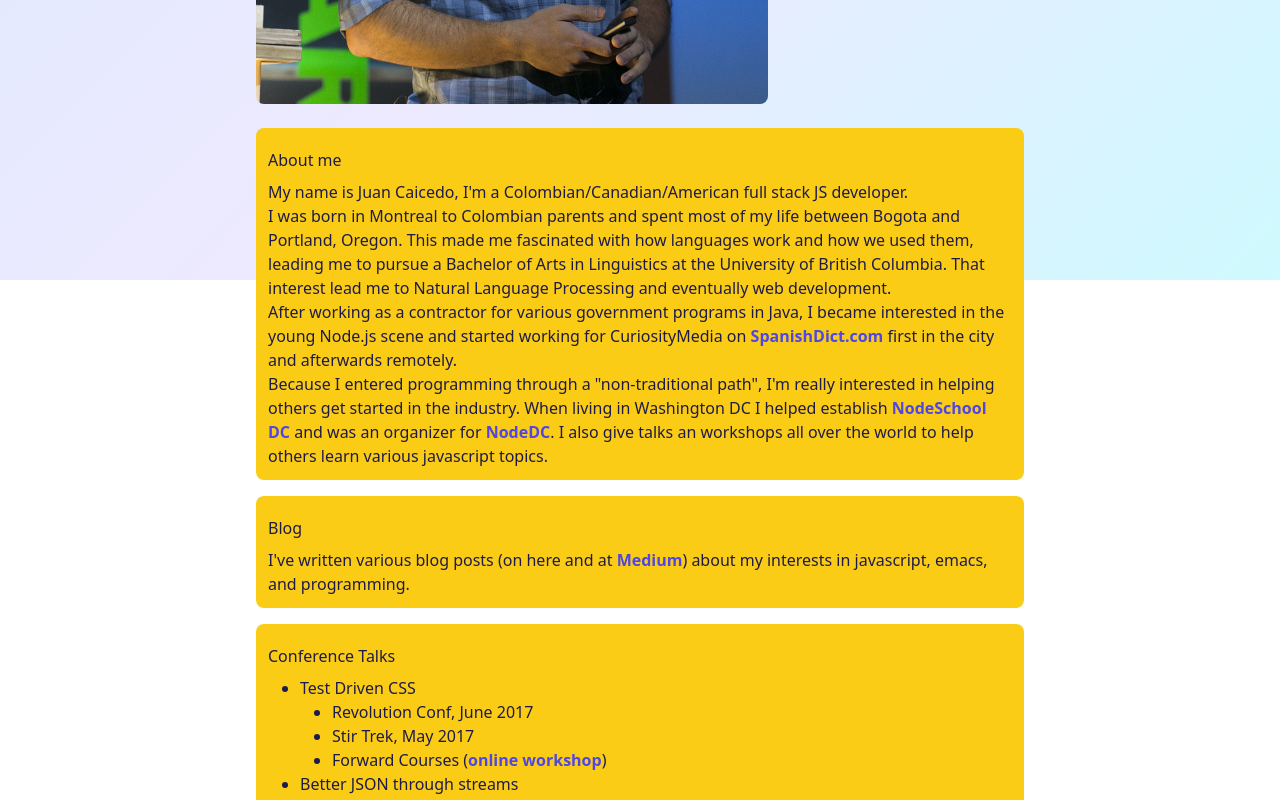
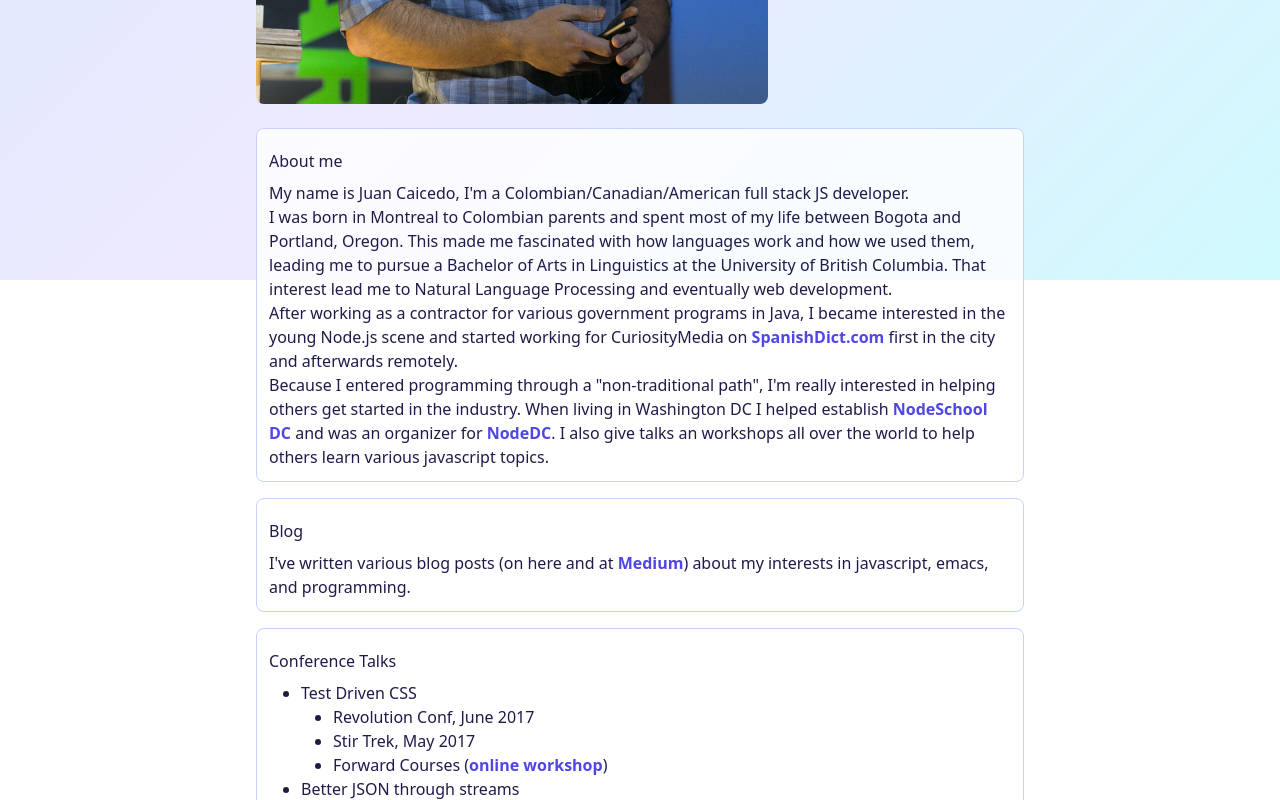
Before and after one commit to JuanCaicedo/personal-blog, a Next.js app: page /about in a window 1280 px wide. Shown: the part 520-1320 px from the top of the page. Built offline with nearby package versions, Linux system fonts and the light colour scheme.

Commit message:
feat(card): replace yellow card with white/indigo-bordered surface

```diff
--- a/components/Card.js
+++ b/components/Card.js
@@ -1,7 +1,7 @@
 import React from 'react'
 
 const Card = ({ children, className = '' }) => (
-  <div className={`bg-yellow-400 p-3 mb-4 rounded-lg card ${className}`}>
+  <div className={`bg-white/80 border border-indigo-200 p-3 mb-4 rounded-lg card ${className}`}>
     <style jsx>{`
       .card :global(div:first-child > :first-child) {
         margin-top: 0;
--- a/pages/blog/[slug].js
+++ b/pages/blog/[slug].js
@@ -5,20 +5,11 @@ import MdxRenderer, { mdxComponents } from '../../components/MdxRenderer'
 import { getPostBySlug, getPostSlugs } from '../../lib/posts'
 import { compileMdx } from '../../lib/mdx'
 
-function BlogParagraph({ children }) {
-  return <div className="bg-cyan-100">{children}</div>
-}
-
-const blogComponents = {
-  ...mdxComponents,
-  p: BlogParagraph,
-}
-
 export default function BlogPost({ title, mdxSource }) {
   return (
     <Layout title={title}>
       <Card className="juan-blog">
-        <MdxRenderer source={mdxSource} components={blogComponents} />
+        <MdxRenderer source={mdxSource} components={mdxComponents} />
       </Card>
     </Layout>
   )
```
